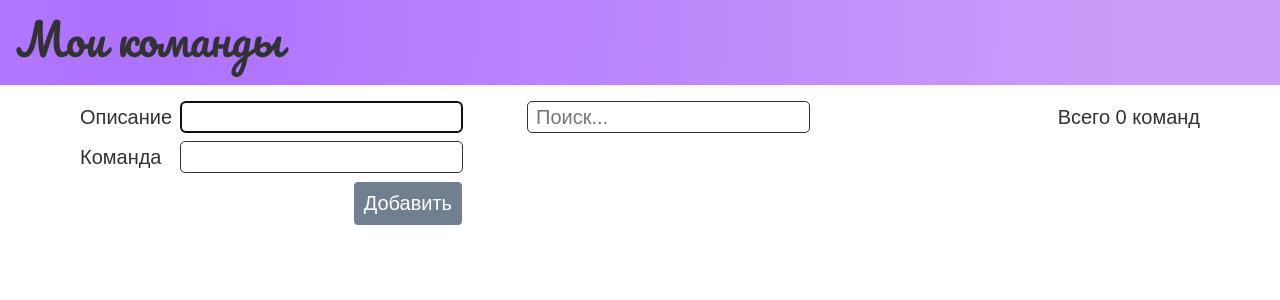
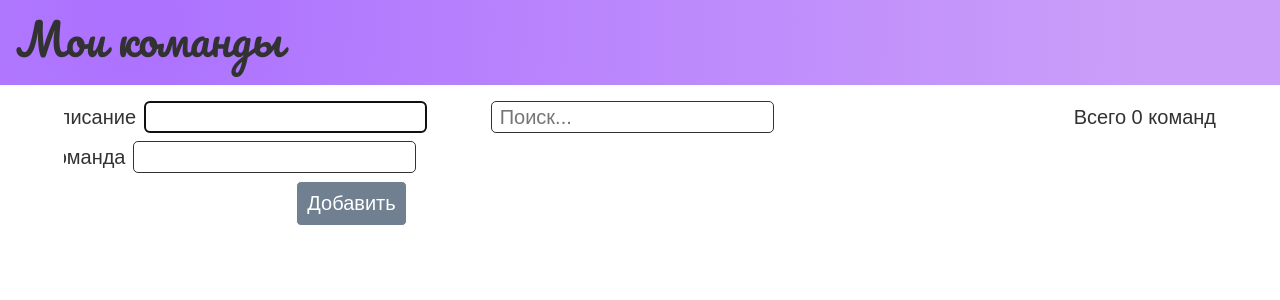
Before and after one commit to jeisonjei/my-commands, an Angular app: page / in a window 1280 px wide. Shown: the top 300 px of the page. Built offline with nearby package versions, Linux system fonts and the light colour scheme; a web font is replaced by a local one.

Commit message:
Установлен Title

```diff
--- a/src/app/app.component.css
+++ b/src/app/app.component.css
@@ -1,6 +1,6 @@
 .content{
-    padding-left:1.5rem;
-    padding-right:1.5rem;
+    padding-left:5%;
+    padding-right:5%;
     padding-top: calc(var(--header-height));
     padding-bottom: var(--content-padding-bottom);
     display: flex;
@@ -12,7 +12,10 @@
     grid-template-columns: 1fr;
     padding-top: var(--grid-padding-top);
 }
-
+.grid-item{
+    max-width: 100%;
+    overflow-x: auto;
+}
 input{
     height: 1.75rem;
     caret-color: var(--slate);
@@ -23,11 +26,14 @@ input{
 
 
 }
+
 .s-flex{
     display: flex;
     flex-flow: row;
     align-items: center;
 }
+
+
 @media (min-width: 740px) {
     .grid{
         display: grid;
@@ -37,8 +43,7 @@ input{
 
     }
     .content{
-        padding-left:5rem;
-        padding-right:5rem;
+
         display: flex;
         justify-content: center;
 
--- a/src/app/app.component.html
+++ b/src/app/app.component.html
@@ -1,10 +1,10 @@
 <app-header></app-header>
 <div class="content" id="content">
   <div class="grid">
-    <div>
+    <div class="grid-item">
       <app-add-form (onSubmit)="addRecord($event)"></app-add-form>
     </div>
-    <div>
+    <div class="grid-item">
       <div class="s-flex jcb mb-1">
         <input
           #searchElem
--- a/src/app/app.component.ts
+++ b/src/app/app.component.ts
@@ -13,6 +13,7 @@ import { AddFormComponent } from './components/add-form/add-form.component';
 import { RecordItem } from './models/interfaces';
 import { ListComponent } from './components/list/list.component';
 import { RecordService } from './services/record.service';
+import { Title } from '@angular/platform-browser';
 
 @Component({
   selector: 'app-root',
@@ -22,7 +23,7 @@ import { RecordService } from './services/record.service';
   imports: [RouterOutlet, HeaderComponent, AddFormComponent, ListComponent],
 })
 export class AppComponent implements OnInit, AfterViewInit {
-  constructor(private recordService: RecordService) {}
+  constructor(private recordService: RecordService, private title: Title) {}
 
   @ViewChild('searchElem') searchElem!: ElementRef<HTMLInputElement>;
 
@@ -46,6 +47,7 @@ export class AppComponent implements OnInit, AfterViewInit {
 
   ngOnInit(): void {
     this.records = this.recordService.list();
+    this.title.setTitle('My Commands');
   }
 
   ngAfterViewInit(): void {
--- a/src/app/components/add-form/add-form.component.css
+++ b/src/app/components/add-form/add-form.component.css
@@ -1,6 +1,6 @@
 .grid{
     display:grid;
-    grid-template-columns: 1fr 2fr;
+    grid-template-columns: 1fr;
     grid-auto-rows: max-content;
     column-gap: 0.5rem;
     align-items: center;
@@ -28,3 +28,14 @@ button:hover{
     cursor: pointer;
     background-color: var(--slate);
 }
+
+@media (min-width: 1140px){
+    .grid{
+        display:grid;
+        grid-template-columns: 1fr 2fr;
+        grid-auto-rows: max-content;
+        column-gap: 0.5rem;
+        align-items: center;
+        height: fit-content;
+    }
+}
--- a/src/app/components/add-form/add-form.component.ts
+++ b/src/app/components/add-form/add-form.component.ts
@@ -24,7 +24,7 @@ export class AddFormComponent implements AfterViewInit, OnDestroy {
   }
   handleEnterKeydown(event: KeyboardEvent): void {
     if (event.key === 'Enter') {
-      if (document.activeElement !== this.urlElem.nativeElement && document.activeElement!== this.commandElem.nativeElement) {
+      if (document.activeElement !== this.urlElem.nativeElement && document.activeElement!== this.commandElem.nativeElement && this.urlElem.nativeElement.value!=='') {
         this.urlElem.nativeElement.focus();
       } else {
         this.submit();
--- a/src/app/components/list-item/list-item.component.css
+++ b/src/app/components/list-item/list-item.component.css
@@ -5,6 +5,12 @@
     border:1px solid var(--slate);
     margin-bottom: 0.5rem;
 }
+.overflow-link{
+    overflow: hidden;
+    text-overflow: ellipsis;
+    white-space: nowrap;
+}
+
 .btn:hover{
     cursor: pointer;
 }
--- a/src/app/components/list-item/list-item.component.html
+++ b/src/app/components/list-item/list-item.component.html
@@ -1,7 +1,7 @@
 <div class="card">
     <div class="flex jcb mb-1">
         @if(isLink(recordItem.url)){
-        <a href="http://{{recordItem.url}}" target="_blank" rel="noopener noreferrer">{{recordItem.url}}</a>
+        <a href="http://{{recordItem.url}}" target="_blank" rel="noopener noreferrer" class="overflow-link">{{recordItem.url}}</a>
 
         }
         @else {
```
